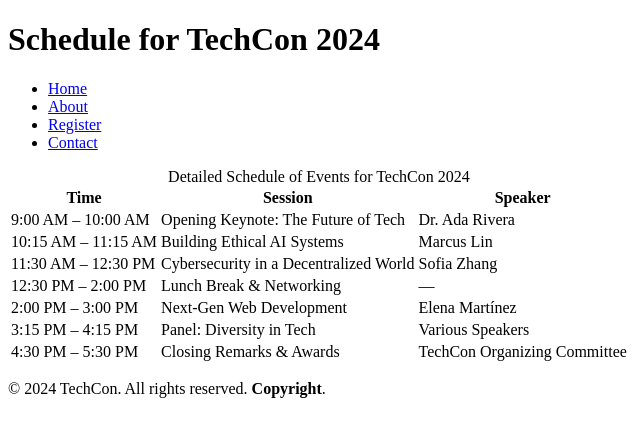
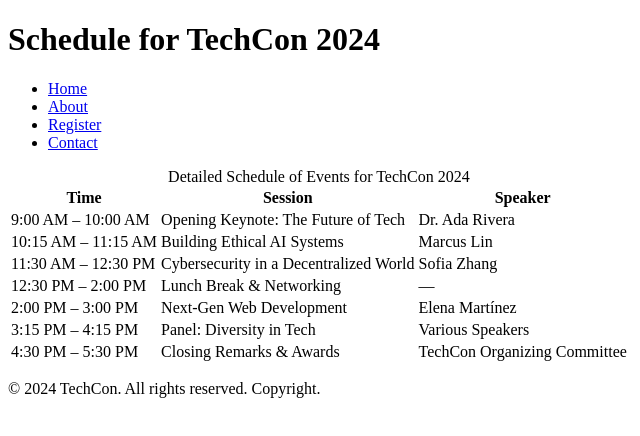
Before and after one commit to AchrafMamounia97/TechCon_HTML, a plain HTML site: page techcon_website/schedule.html in a window 1280 px wide. Shown: the full height of the page, 0-640 px from the left. Drawn offline with Linux system fonts and the light colour scheme.

Commit message:
the TechCon 2024 conference website updated

```diff
--- a/techcon_website/schedule.html
+++ b/techcon_website/schedule.html
@@ -75,7 +75,7 @@
     <!-- Footer Section -->
     <!-- Footer Section -->
     <footer>
-        <p>&copy; 2024 TechCon. All rights reserved. <strong>Copyright</strong>.</p>
+        <p>© 2024 TechCon. All rights reserved. Copyright.</p>
     </footer>
 
 </body>
```
